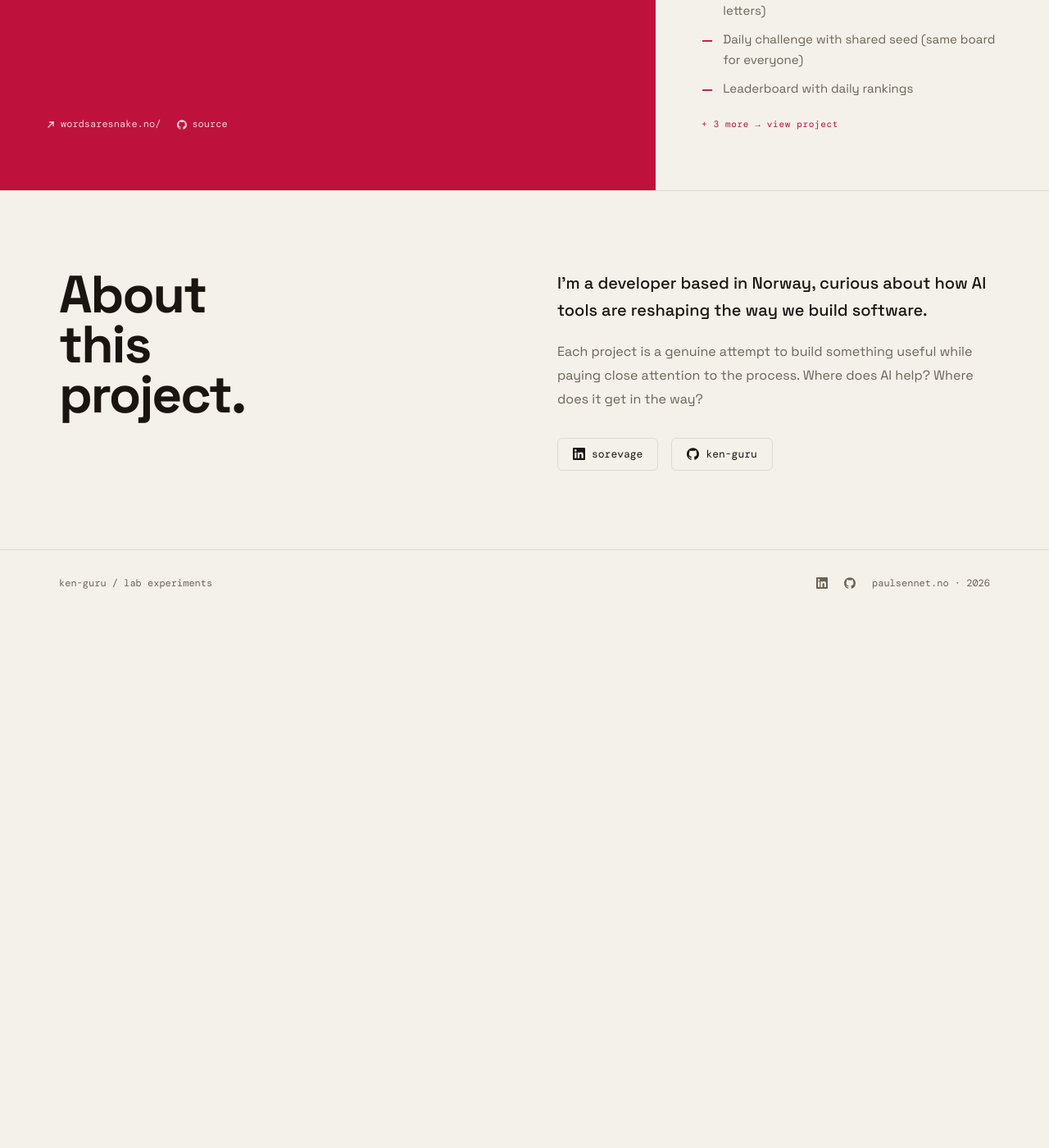
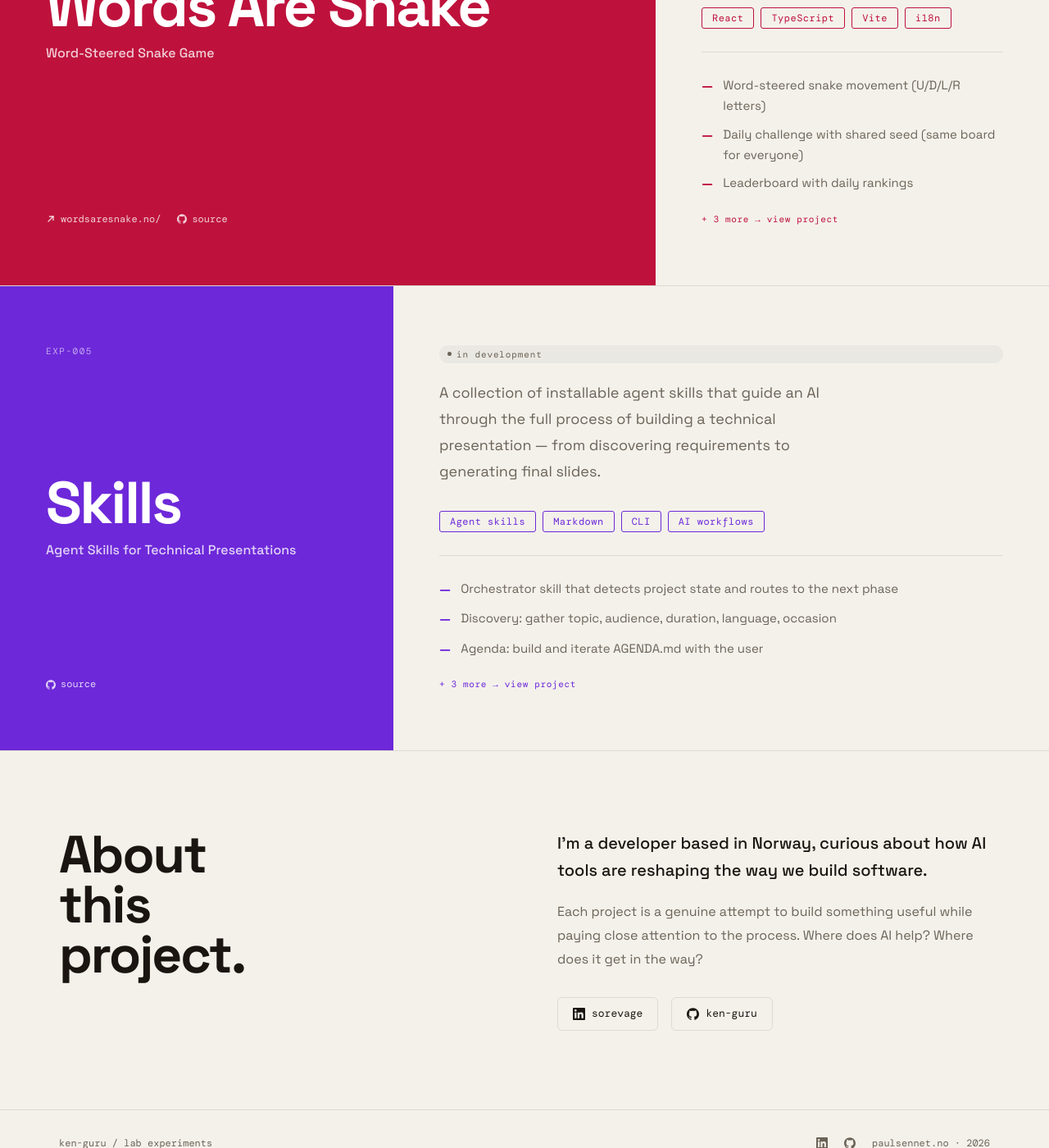
Before and after one commit to ken-guru/ken-guru-lab-experiments, a Jekyll site: the page built from index.html, in a window 1280 px wide and 1400 px high, scrolled down 2740 px. Shown: the whole window at 82% size. Built offline with Jekyll 4.4.1, drawn with Linux system fonts in a browser that asks for light colours; some web fonts are replaced; before the commit the page ends 3491 px from its top, so only the background shows below that; part of the change alters nothing that is shown; some of the changed text lies outside the part shown.

Commit message:
feat: add EXP-005 Skills project to the website
Adds the agent skills repository as a new project entry. Updates the
snake→skills→timely navigation chain so Skills slots in at position 005.

Co-Authored-By: Claude Sonnet 4.6 <noreply@anthropic.com>

```diff
--- a/_data/projects.yml
+++ b/_data/projects.yml
@@ -302,3 +302,77 @@
     - label: Leaderboard
       desc: Daily rankings with top scores
       image: /assets/images/snake-leaderboard.jpg
+
+- id: skills
+  num: "005"
+  name: Skills
+  tagline: Agent Skills for Technical Presentations
+  desc: >
+    A collection of installable agent skills that guide an AI through the full process of building
+    a technical presentation — from discovering requirements to generating final slides.
+  longDesc: >
+    Skills is a repository of reusable AI agent skills focused on the craft of building technical
+    presentations. An orchestrator skill detects what phase a project is in and guides through the
+    next step; phase skills can also be invoked individually. The project is an experiment in making
+    AI-assisted workflows portable, composable, and predictable across sessions.
+  accent: "#6d28d9"
+  accentLight: "#8b5cf6"
+  url: null
+  github: https://github.com/ken-guru/skills
+  tags:
+    - Agent skills
+    - Markdown
+    - CLI
+    - AI workflows
+  status: in development
+  features:
+    - Orchestrator skill that detects project state and routes to the next phase
+    - "Discovery: gather topic, audience, duration, language, occasion"
+    - "Agenda: build and iterate AGENDA.md with the user"
+    - "Generation: produce PRESENTASJON.md and PRESENTASJON.html from an approved agenda"
+    - Shared validation and state-schema modules used across skills
+    - Installable via npx — portable across projects and sessions
+  stack:
+    - name: Skill packaging
+      role: Distribution
+      note: "Installable via `npx skills@latest add ken-guru/skills/<skill-name>`"
+    - name: Markdown
+      role: Skill definition
+      note: Each skill is a SKILL.md — plain prose instructions the agent reads
+    - name: State schema
+      role: Persistence
+      note: "DISCOVERY.json, PROJECT.json, AGENDA.md define handoff between phases"
+    - name: Shared modules
+      role: Reuse
+      note: Validation and schema extracted to shared/ so phase skills stay focused
+  architecture: >
+    Each skill is a Markdown document that an AI agent reads and follows. The orchestrator
+    (build-presentation) inspects the project directory, detects what state the work is in —
+    no discovery yet? agenda not approved? slides ready? — and invokes the appropriate phase skill.
+    Phase skills can also be run directly when the user knows exactly where they are. State lives
+    in plain files: DISCOVERY.json captures requirements, AGENDA.md holds the structure, and shared
+    modules enforce a common schema across skills.
+  devNotes:
+    - >
+      This project came from frustration. Every time I built a technical presentation with AI help,
+      I was retracing the same steps — explaining context, defending choices, recovering from drift.
+      Skills is an attempt to encode that process so the agent has a script to follow, not a tabula
+      rasa each time.
+    - >
+      The orchestrator pattern was the breakthrough. Letting one skill detect state and route to the
+      right phase skill means the user can drop in at any point and the agent knows what to do next.
+      It also makes each phase skill simpler — they only have to do one thing well.
+    - >
+      Writing skills is more like writing a runbook than writing code. The hardest part is being
+      explicit about decisions that humans make implicitly: what counts as "done" for discovery?
+      When is an agenda ready to generate from? Each ambiguity in the prose surfaces as agent drift
+      in practice.
+  screenshots:
+    - label: Repo overview
+      desc: README with skill index
+    - label: Orchestrator skill
+      desc: build-presentation SKILL.md
+    - label: Discovery in progress
+      desc: Agent collecting requirements
+    - label: Generated presentation
+      desc: PRESENTASJON.html output
--- /dev/null
+++ b/projects/skills.html
@@ -0,0 +1,7 @@
+---
+layout: project
+title: Skills
+project_id: skills
+next_project_id: timely
+permalink: /projects/skills/
+---
--- a/projects/snake.html
+++ b/projects/snake.html
@@ -2,6 +2,6 @@
 layout: project
 title: Words Are Snake
 project_id: snake
-next_project_id: timely
+next_project_id: skills
 permalink: /projects/snake/
 ---
```
